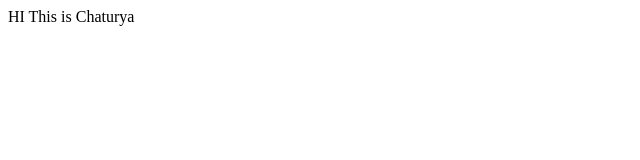
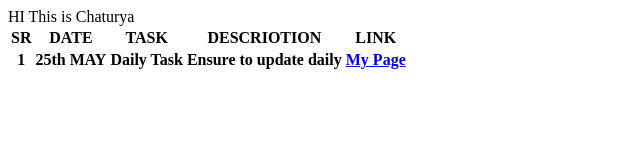
Before and after one commit to chaturyatatini/github.io, a plain HTML site: page index.html in a window 1280 px wide. Shown: the whole page, without its empty margins (0-640 px from the left). Drawn offline with Linux system fonts and the light colour scheme.

Commit message:
add to index.html

```diff
--- a/index.html
+++ b/index.html
@@ -1 +1,37 @@
 HI This is Chaturya
+<!DOCTYPE html>
+<html lang="en">
+<head>
+    <meta charset="UTF-8">
+    <meta http-equiv="X-UA-Compatible" content="IE=edge">
+    <meta name="viewport" content="width=device-width, initial-scale=1.0">
+    <title>Document</title>
+</head>
+<body>
+    <table>
+        <thead>
+            <tr>
+                <th>SR</th>
+                <th>DATE</th>
+                <th>TASK</th>
+                <th>DESCRIOTION</th>
+                <th>LINK</th>
+
+
+            </tr>
+        </thead>
+    </body>
+    <tr>
+        <th>1</th>
+        <th>25th MAY</th>
+        <th>Daily Task</th>
+        <th>Ensure to update daily</th>
+        <th><a href="/">My Page </a>
+        </th>
+    </tr>
+</tbody>
+
+    </table>
+
+</body>
+</html>
```
